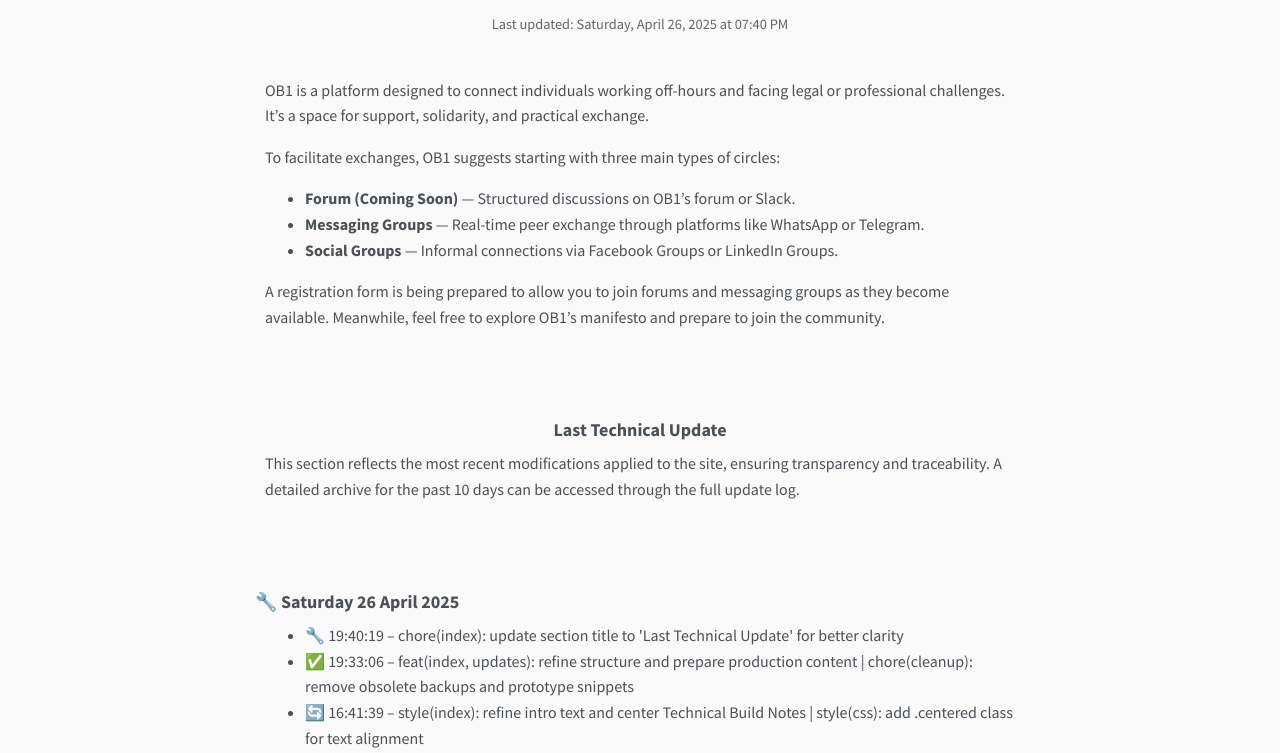
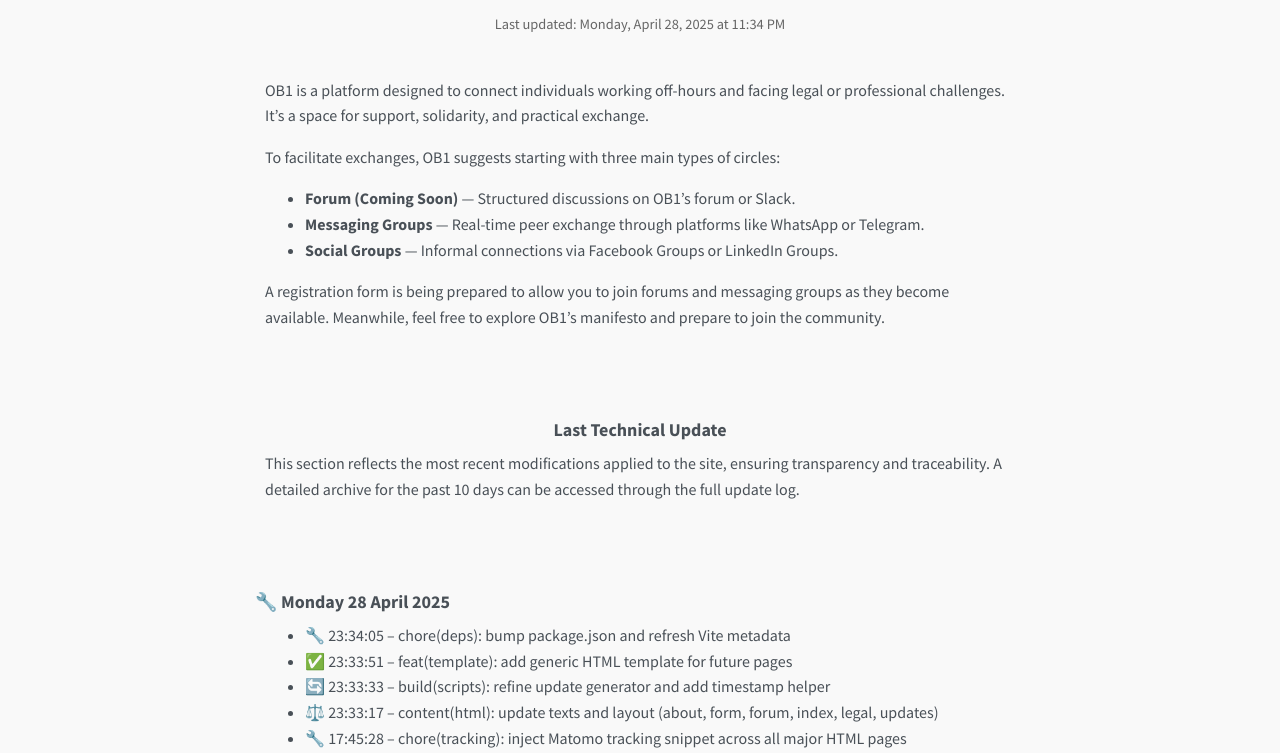
Before and after one commit to domainController/0B1-vanilla, a website built with Vite: page index.html in a window 1280 px wide. Shown: the part 164-917 px from the top of the page. Built offline with nearby package versions, Linux system fonts and the light colour scheme.

Commit message:
content(html): update texts and layout (about, form, forum, index, legal, updates)

```diff
--- a/index.html
+++ b/index.html
@@ -36,7 +36,7 @@
 <main>
     <div class="legal-container">
         <h1>Let's Discuss Shift Work !</h1>
-<small class="timestamp" style="display: block; text-align: center;">Last updated: Saturday, April 26, 2025 at 07:40 PM</small>
+<small class="timestamp" style="display: block; text-align: center;">Last updated: Monday, April 28, 2025 at 11:34 PM</small>
         <!-- TIMESTAMP -->
         <br>
         <p>OB1 is a platform designed to connect individuals working off-hours and facing legal or professional challenges. It’s a space for support, solidarity, and practical exchange.</p>
@@ -60,6 +60,14 @@
     </div>
     <!-- START INDEX UPDATES -->
 <div class="legal-container">
+<h2>🔧 Monday 28 April 2025</h2>
+<ul>
+  <li>🔧 23:34:05 – chore(deps): bump package.json and refresh Vite metadata</li>
+  <li>✅ 23:33:51 – feat(template): add generic HTML template for future pages</li>
+  <li>🔄 23:33:33 – build(scripts): refine update generator and add timestamp helper</li>
+  <li>⚖️ 23:33:17 – content(html): update texts and layout (about, form, forum, index, legal, updates)</li>
+  <li>🔧 17:45:28 – chore(tracking): inject Matomo tracking snippet across all major HTML pages</li>
+</ul>
 <h2>🔧 Saturday 26 April 2025</h2>
 <ul>
   <li>🔧 19:40:19 – chore(index): update section title to 'Last Technical Update' for better clarity</li>
```
Also changed, not shown: about.html (+3 -1 lines), legal.html (+2 -0 lines), updates.html (+9 -1 lines).
